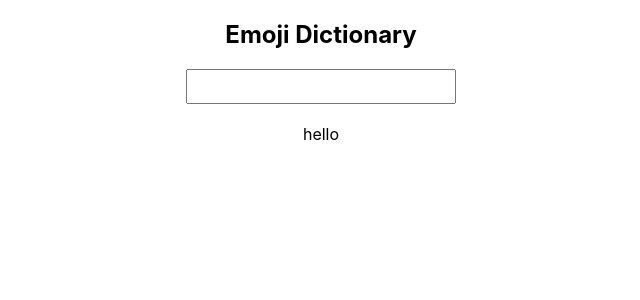
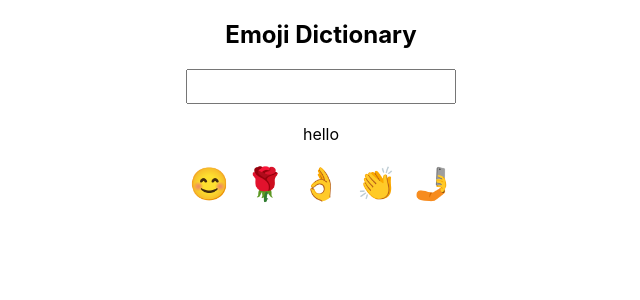
Before and after one commit to BindRakesh/emoji-dictionary, a React (Create React App) app: page / in a window 1280 px wide. Shown: the top 300 px of the page, without its empty margins (319-959 px from the left). Built offline with nearby package versions, Linux system fonts and the light colour scheme.

Commit message:
added emojis
added emoji dictionary and create list of emoji keys by using object.kes(dictName)

```diff
--- a/src/App.css
+++ b/src/App.css
@@ -1,11 +1,9 @@
-
-
 .heading {
   display: flex;
   justify-content: center;
 }
 
-.input{
+.input {
   size: 2rem;
   width: 250px;
   padding: 0.5rem;
@@ -13,7 +11,7 @@
   margin: auto;
 }
 
-.content{
+.content {
   width: 300px;
   height: auto;
   display: flex;
@@ -22,6 +20,14 @@
   justify-content: center;
 }
 
-.emojis{
+.emojis {
+  display: flex;
+  justify-content: center;
+  margin-top: 20px;
+}
 
+.emojis p {
+  font-size: 2rem;
+  margin: 0 0.5rem;
+  cursor: pointer;
 }
--- a/src/App.js
+++ b/src/App.js
@@ -3,8 +3,15 @@ import './App.css';
 
 function App() {
 
+  var emojiDictionary = {
+    "😊": "Smiling face",
+    "🌹": "Rose",
+    "👌": "Ok Hand",
+    "👏": "Clapping Hands",
+    "🤳": "Selfie"
+  }
 
-
+  var emojiList = Object.keys(emojiDictionary)
 
 
   function onChangeHandler(e){
@@ -19,7 +26,11 @@ function App() {
 
       <div className="content">{"hello"}</div>
 
-      <div className="emojis"></div>
+      <div className="emojis">
+        {emojiList.map(e => {
+          return <p>{e}</p>
+        })}
+      </div>
 
     </div>
   );
```
